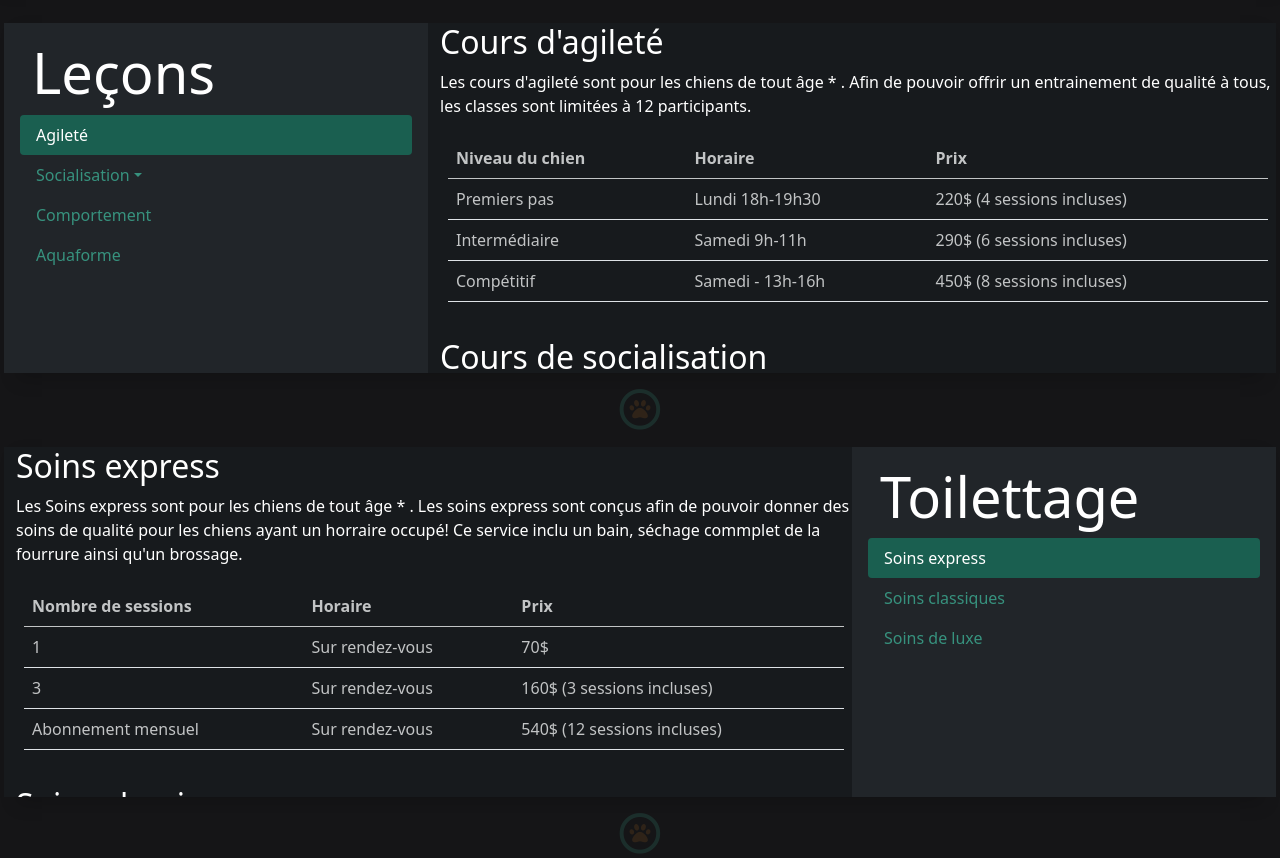
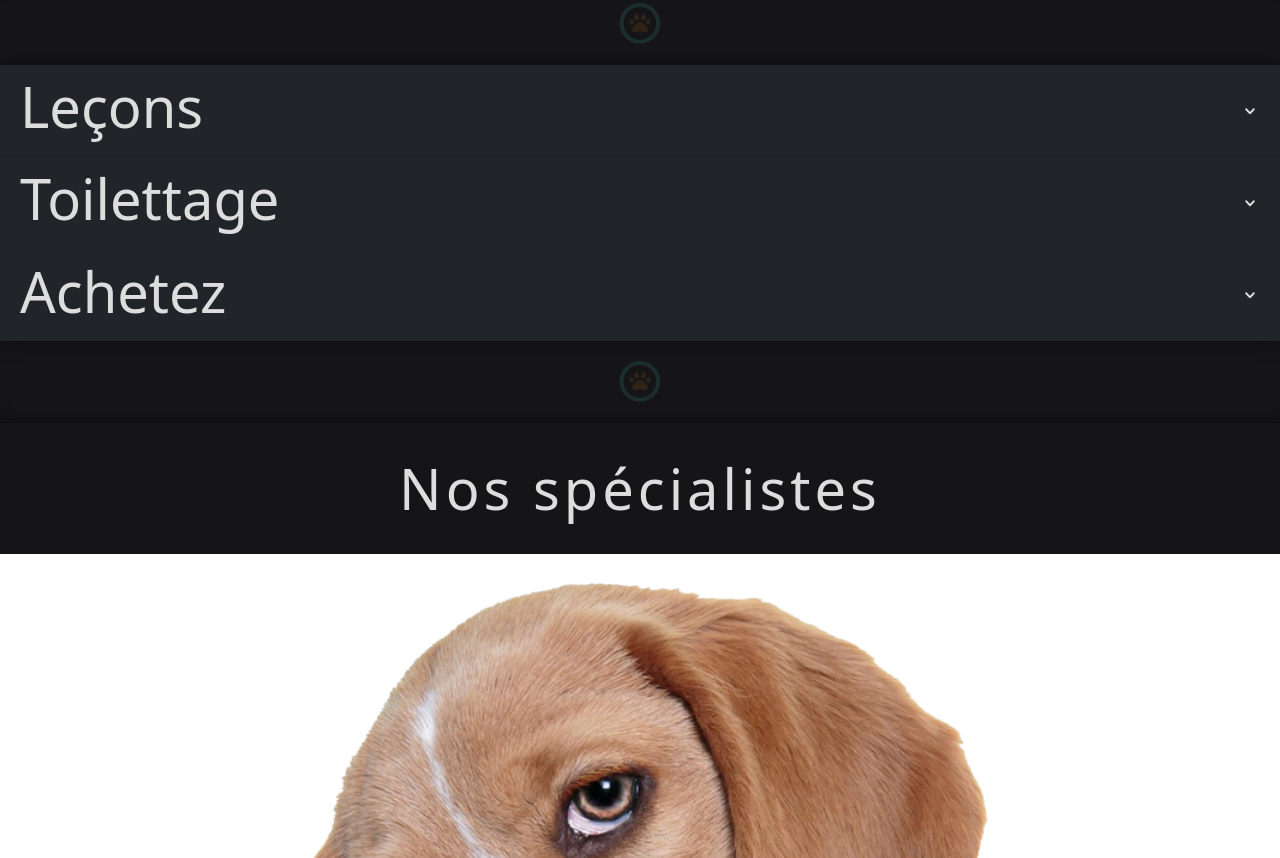
Before and after one commit to 4nn3-50ph13/SEG-3525-Clinique-2, a plain HTML site: page index.html in a window 1280 px wide. Shown: the part 854-1712 px from the top of the page. Drawn offline with nearby package versions, Linux system fonts and the light colour scheme.

Commit message:
aaaaaaaaaaaa

```diff
--- a/index.html
+++ b/index.html
@@ -24,7 +24,7 @@
                 <div class="col-sm-12 col-md-3 d-flex justify-content-center"><i class="fa fa-phone" style="font-size:20px;color:var(--accent-color2)"></i class="display-1"><h1 class="small-disp"> (012) 345-6789</h1></div>
                 <div class="col-sm-12 col-md-4 d-flex justify-content-center"><i class="far fa-envelope-open" style="font-size:20px;color:var(--accent-color2)"></i class="display-1"><h1 class="small-disp"> elliot@goodBoy.com</h1></div>
             </div>
-            <div class="soins-vet small-disp shadow mb-4">
+            <div class="soins-vet small-disp shadow">
               <div class="item1"><h1 class="display-4">Soins Vétérinaires</h1><h5>Contactez-nous pour prendre un rendez-vous en clinique, téléphonique ou chez-vous</h5></div>
               <div class="item2"></div>
               <div class="item3"></div>
@@ -57,12 +57,25 @@
                 </div>
               </div>
             </div>
-            <div class="cours p-3">
+            <div class="separator d-flex justify-content-center">
+              <span class="logo fa-stack fa-lg"style="font-size:calc((1.625rem + 4.5vw)/4)">
+                <i class="far fa-circle fa-stack-2x"style="color:var(--accent-color2)"></i>
+                <i class="fas fa-paw fa-stack-1x"style="color:var(--accent-color3)"></i>
+              </span>
+            </div>
+            <div class="accordion accordion-flush shadow2" id="accordionFlushExample">
+              <div class="accordion-item">
+                <h2 class="accordion-header" id="flush-headingOne">
+                  <button class="accordion-button collapsed d-flex justify-content-around" type="button" data-bs-toggle="collapse" data-bs-target="#flush-collapseOne" aria-expanded="false" aria-controls="flush-collapseOne">
+                    <h4 class="display-4">Leçons</h4>
+                  </button>
+                </h2>
+                <div id="flush-collapseOne" class="accordion-collapse collapse" aria-labelledby="flush-headingOne" data-bs-parent="#accordionFlushExample">
+                  <div class="cours">
                     <div class="scrollspy-lecons shadow">
-                    <div class="row">
-                      <div class="col-sm-12 col-md-4 bg-dark">
+                        <div class="row bg-dark">
+                          <div class="col-sm-12 col-md-3 bg-dark">
                             <nav id="lecons-nav" class="navbar flex-column align-items-stretch p-3">
-                          <h4 class="display-4">Leçons</h4>
                               <nav class="row nav nav-pills">
                                 <li class="nav-item col-sm-3 col-md-12 soc">
                                   <a class="nav-link" href="#item-1">Agileté</a>
@@ -83,7 +96,7 @@
                               </nav>
                             </nav>
                           </div>
-                      <div class="col-sm-12 col-md-8 scrollspy-content">
+                          <div class="col-sm-12 col-md-9 scrollspy-content">
                             <div data-bs-spy="scroll" data-bs-target="#lecons-nav" data-bs-offset="0" tabindex="0" class="lecons-right-2">
                                 <h2 id="item-1">Cours d'agileté</h2>
                                 Les cours d'agileté sont pour les chiens de tout âge<a data-toggle="tooltip" data-placement="top" title="Tous chiens doivent-être complètement vaccinés"> * </a>. Afin de pouvoir offrir un entrainement de qualité à tous, les classes sont limitées à 12 participants.
@@ -241,16 +254,34 @@
                         </div>
                     </div>
                 </div>
-            <div class="separator d-flex justify-content-center">
-              <span class="logo fa-stack fa-lg"style="font-size:calc((1.625rem + 4.5vw)/4)">
-                <i class="far fa-circle fa-stack-2x"style="color:var(--accent-color2)"></i>
-                <i class="fas fa-paw fa-stack-1x"style="color:var(--accent-color3)"></i>
-              </span>
                 </div>
-            <div class="toilettage p-3">
+              </div>
+              <div class="accordion-item">
+                <h2 class="accordion-header" id="flush-headingTwo">
+                  <button class="accordion-button collapsed" type="button" data-bs-toggle="collapse" data-bs-target="#flush-collapseTwo" aria-expanded="false" aria-controls="flush-collapseTwo">
+                    <h4 class="display-4">Toilettage</h4>
+                  </button>
+                </h2>
+                <div id="flush-collapseTwo" class="accordion-collapse collapse" aria-labelledby="flush-headingTwo" data-bs-parent="#accordionFlushExample">
+                  <div class="toilettage">
                     <div class="scrollspy-lecons shadow">
                         <div class="row">
-                      <div class="col-sm-12 col-md-8 order-sm-2 order-md-1 scrollspy-content">
+                          <div class="col-sm-12 col-md-3 order-sm-1 order-md-1 bg-dark">
+                            <nav id="toilettage-nav" class="navbar flex-column align-items-stretch p-3">
+                              <nav class="row nav nav-pills">
+                                <li class="nav-item col-sm-4 col-md-12 soc">
+                                  <a class="nav-link" href="#item-1b">Soins express</a>
+                                </li>
+                                <li class="nav-item col-sm-4 col-md-12 soc">
+                                  <a class="nav-link" href="#item-2b">Soins classiques</a>
+                                </li>
+                                <li class="nav-item col-sm-4 col-md-12 soc">
+                                  <a class="nav-link" href="#item-3b">Soins de luxe</a>
+                                </li>
+                              </nav>
+                            </nav>
+                          </div>
+                          <div class="col-sm-12 col-md-9 order-sm-2 order-md-1 scrollspy-content">
                             <div data-bs-spy="scroll" data-bs-target="#toilettage-nav" data-bs-offset="0" tabindex="0" class="lecons-right-2">
                                 <h2 id="item-1b">Soins express</h2>
                                 Les Soins express sont pour les chiens de tout âge<a data-toggle="tooltip" data-placement="top" title="Tous chiens doivent-être complètement vaccinés"> * </a>. Les soins express sont conçus afin de pouvoir donner des soins de qualité pour les chiens ayant un horraire occupé! Ce service inclu un bain, séchage commplet de la fourrure ainsi qu'un brossage.
@@ -350,37 +381,24 @@
                                 </div>
                             </div>
                           </div>
-                      <div class="col-sm-12 col-md-4 order-sm-1 order-md-1 bg-dark">
-                        <nav id="toilettage-nav" class="navbar flex-column align-items-stretch p-3">
-                          <h4 class="display-4">Toilettage</h4>
-                          <nav class="row nav nav-pills">
-                            <li class="nav-item col-sm-4 col-md-12 soc">
-                              <a class="nav-link" href="#item-1b">Soins express</a>
-                            </li>
-                            <li class="nav-item col-sm-4 col-md-12 soc">
-                              <a class="nav-link" href="#item-2b">Soins classiques</a>
-                            </li>
-                            <li class="nav-item col-sm-4 col-md-12 soc">
-                              <a class="nav-link" href="#item-3b">Soins de luxe</a>
-                            </li>
-                          </nav>
-                        </nav>
                         </div>
                     </div>
                   </div>
                 </div>
-            <div class="separator d-flex justify-content-center">
-              <span class="logo fa-stack fa-lg"style="font-size:calc((1.625rem + 4.5vw)/4)">
-                <i class="far fa-circle fa-stack-2x"style="color:var(--accent-color2)"></i>
-                <i class="fas fa-paw fa-stack-1x"style="color:var(--accent-color3)"></i>
-              </span>
               </div>
+              <div class="accordion-item">
+                <h2 class="accordion-header" id="flush-headingThree">
+                  <button class="accordion-button collapsed" type="button" data-bs-toggle="collapse" data-bs-target="#flush-collapseThree" aria-expanded="false" aria-controls="flush-collapseThree">
+                    <h4 class="display-4">Achetez</h4>
+                  </button>
+                </h2>
+                <div id="flush-collapseThree" class="accordion-collapse collapse" aria-labelledby="flush-headingThree" data-bs-parent="#accordionFlushExample">
+
             <div class="magasin p-3">
               <div class="scrollspy-lecons shadow">
                   <div class="row">
-                      <div class="col-sm-12 col-md-4 bg-dark">
+                    <div class="col-sm-12 col-md-3 bg-dark">
                       <nav id="magasin-nav" class="navbar flex-column align-items-stretch p-3">
-                          <h4 class="display-4">Achetez</h4>
                         <nav class="row nav nav-pills">
                           <li class="nav-item dropdown col-sm-6 col-md-12 row">
                             <a class="nav-link dropdown-toggle" data-bs-toggle="dropdown" href="#item-1c" role="button" aria-expanded="false">nourriture</a>
@@ -399,7 +417,7 @@
                         </nav>
                       </nav>
                     </div>
-                      <div class="col-sm-12 col-md-8 scrollspy-content">
+                    <div class="col-sm-12 col-md-9 scrollspy-content">
                       <div data-bs-spy="scroll" data-bs-target="#magasin-nav" data-bs-offset="0" tabindex="0" class="lecons-right-2">
                         <h2 id="item-1c">Nourriture</h2>
                         Les cours de socialisation sont pour les chiens de tout âge<a data-toggle="tooltip" data-placement="top" title="Tous chiens doivent-être complètement vaccinés"> * </a>. Afin de pouvoir offrir un temps de qualité à tous, les classes sont limitées à 12 participants.
@@ -516,14 +534,17 @@
                   </div>
               </div>
           </div>
+              </div>
+              </div>
+            </div>
             <div class="separator d-flex justify-content-center">
               <span class="logo fa-stack fa-lg"style="font-size:calc((1.625rem + 4.5vw)/4)">
                 <i class="far fa-circle fa-stack-2x"style="color:var(--accent-color2)"></i>
                 <i class="fas fa-paw fa-stack-1x"style="color:var(--accent-color3)"></i>
               </span>
             </div>
-            <div class="nos-spécialistes row shadow mb-4">
-                <div class="adoption col-sm-12 col-md-6 p-3 my-3">
+            <div class="nos-specialistes row shadow2">
+                <div class="specialistes col-sm-12 col-md-6 p-3 my-3">
                     <h1 class="display-4">Nos spécialistes</h1>
                 </div>
                 <div id="carouselExampleDark" class="carousel carousel-dark slide" data-bs-ride="carousel">
@@ -573,7 +594,13 @@
                   </button>
                 </div>
             </div>
-            <div class="horaire p-3 shadow mb-4" id="horaire">
+            <div class="separator d-flex justify-content-center">
+              <span class="logo fa-stack fa-lg"style="font-size:calc((1.625rem + 4.5vw)/4)">
+                <i class="far fa-circle fa-stack-2x"style="color:var(--accent-color2)"></i>
+                <i class="fas fa-paw fa-stack-1x"style="color:var(--accent-color3)"></i>
+              </span>
+            </div>
+            <div class="horaire p-3 shadow2 mb-4" id="horaire">
 
               <div class="item1"><h1 class="display-4">Horaire de la clinique</h1><h5>Contactez-nous pour prendre un rendez-vous en clinique, téléphonique ou chez-vous</h5></div>
               <div class="item2"></div>
--- a/styles.css
+++ b/styles.css
@@ -95,13 +95,19 @@ h1 {
     --bs-table-hover-color: var(--text-color2);
 }
 
-.scrollspy-left {
-    background-color: var(--foreground-color);
+.navbar {
+    font-size: 1.3em;
 }
 
 .scrollspy-lecons {
 
     background-color: rgba(29, 29, 29, 0.5);
+}
+
+.scrollspy-content {
+    padding-right: 0px;
+    background-color: var(--background-color-light);
+    border-radius: 10px;
 }
 
 .lecons-right-2 {
@@ -129,11 +135,6 @@ h1 {
 
 .soc {
     --bs-gutter-x: initial;
-}
-
-.scrollspy-content {
-    padding-right: 0px;
-    background-color: var(--background-color-light);
 }
 
 .magasin {
@@ -303,6 +304,7 @@ h1 {
 
 .separator{
     opacity: 50%;
+    margin: 20px;
 }
 
 .carousel-dark .carousel-caption {
@@ -316,3 +318,43 @@ h1 {
     font-size: 20px;
     text-shadow: 0px 0px 20px #000000;
 }
+
+.accordion-button {
+    background-color: var(--bs-dark);
+    color: var(--text-color2);
+    padding: 0.5rem 1.25rem;
+}
+.accordion-button:focus {
+    border: none;
+    box-shadow: none;
+}
+.accordion-button:not(.collapsed) {
+    background-color: var(--bs-dark);
+    color: var(--text-color2);
+}
+.accordion-button::after {
+    background-image: url("images/arrow-up.png");
+    transform: rotate(90deg);
+}
+.accordion-button:not(.collapsed)::after {
+    background-image: url("images/arrow-up.png");
+    transform: rotate(270deg);
+}
+.accordion-item {
+    background-color: var(--bs-dark);
+    color: var(--text-color2);
+}
+.accordion-item h4 {
+    background-color: var(--bs-dark);
+    color: var(--text-color2);
+    padding-right: 10px
+}
+
+.shadow2 {
+    box-shadow: 0 0 1rem rgba(0, 0, 0, 0.5)!important;
+}
+
+.nos-specialistes {
+    text-align: center;
+    justify-content: center;
+}
```
Also changed, not shown: images/arrow-down.png (added), images/arrow-up.png (added). Lines whose indentation alone changed are shown as unchanged.
